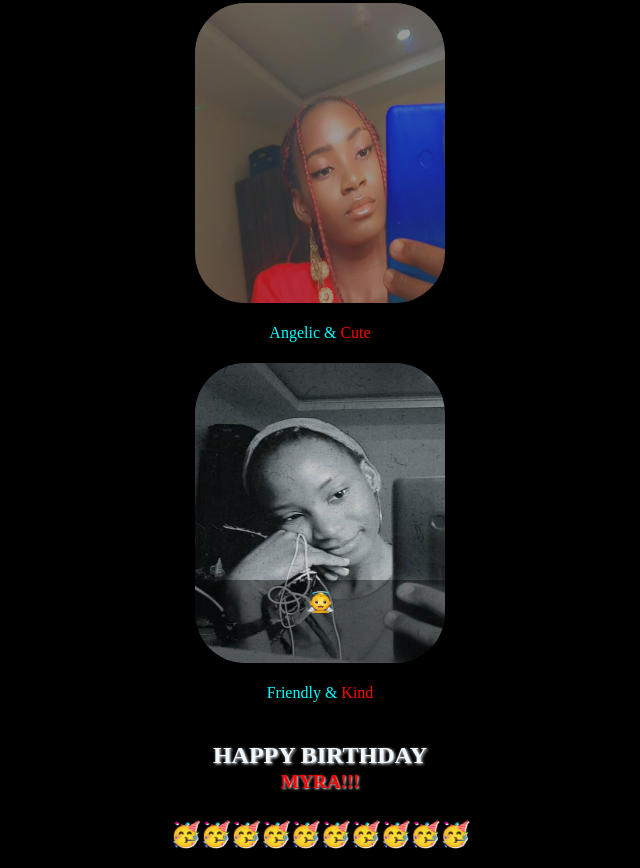
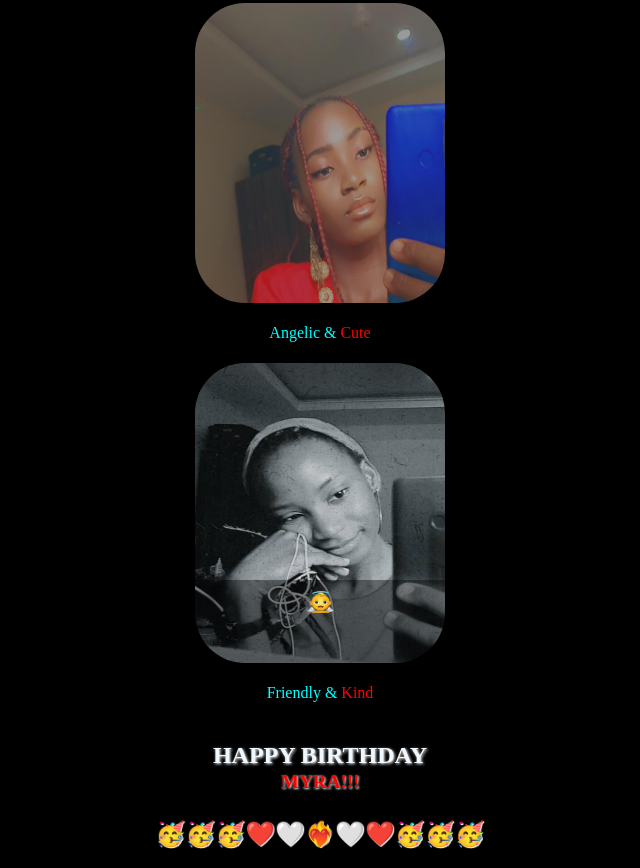
Before and after one commit to Zara-Ray/Myra, a plain HTML site: page index.html in a window 1280 px wide. Shown: the part 2624-3492 px from the top of the page, without its empty margins (320-960 px from the left). Drawn offline with Linux system fonts and the light colour scheme.

Commit message:
Update index.html

```diff
--- a/index.html
+++ b/index.html
@@ -45,7 +45,7 @@
             <p>Friendly & <span>Kind</span></p>
         </div>
         <h3>HAPPY BIRTHDAY <span>MYRA!!!</span></h3>
-            <h1>🥳🥳🥳🥳🥳🥳🥳🥳🥳🥳</h1>
+            <h1>🥳🥳🥳❤️🤍❤️‍🔥🤍❤️🥳🥳🥳</h1>
     <script src="confetti.js"></script>
     <!-- Confetti  JS-->
     <script>
```
